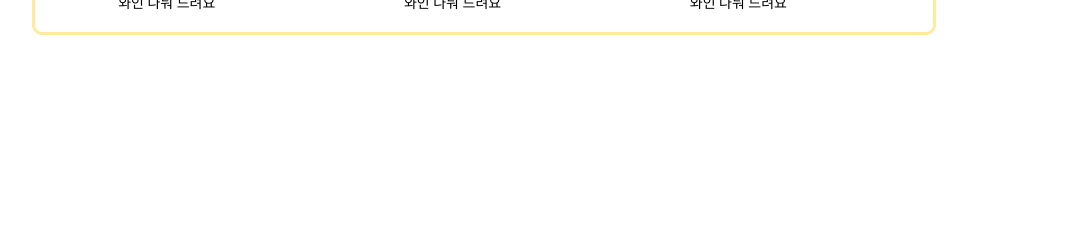
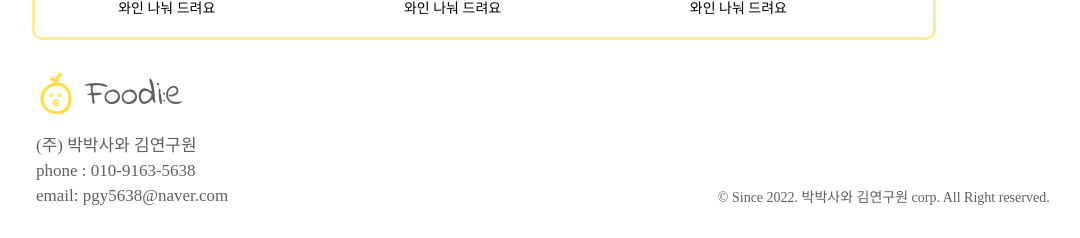
Before and after one commit to delaying/Foodi-e, a React (Create React App) app: page / in a window 1280 px wide. Shown: the part 1381-1619 px from the top of the page, without its empty margins (156-1236 px from the left). Before the commit the page ends 1416 px from the top, so only its background shows below. Built offline with nearby package versions, Linux system fonts and the light colour scheme; a web font is replaced by a local one.

Commit message:
footer 작성

```diff
--- a/src/App.css
+++ b/src/App.css
@@ -269,6 +269,42 @@ nav .nav-img {
     color: #3b3b3b;
 }
 
+/*카테고리 메인화면*/
+
+
+
+
+/*Footer */
+.footer-top{
+    display:flex;
+    margin-left:20px;
+    margin-top:30px;
+
+}
+.footer-top .footer-logo img{
+    width:30px;
+}
+.footer-top .footer-title{
+    font-family: 'Indie Flower', cursive;
+    font-size:25px;
+    margin-left:10px;
+}
+
+.footer-bottom {
+    margin-left:20px;
+    margin-top:10px;
+}
+
+.footer-bottom .footer-info div{
+    font-size:14px;
+    margin-bottom:5px;
+}
+
+.footer-bottom .footer-copyright{
+    margin-top:15px;
+}
+
+
 @media screen and (min-width: 768px){
     /*header*/
     header{
@@ -277,11 +313,15 @@ nav .nav-img {
         justify-content: center;
         height:50px;
         border:none;
-
+        margin-top:20px;
     }
 
     header .title{
         font-size:35px;
+    }
+
+    header .search .search-icon{
+        display:none;
     }
 
     header .header-write-button {
@@ -506,4 +546,39 @@ nav .nav-img {
         display:none;
     }
 
+    /*Footer */
+    .footer-top{
+        display:flex;
+        margin-left:15%;
+        margin-top:30px;
+        color: #606060;
+    }
+    .footer-top .footer-logo img{
+        width:40px;
+    }
+    .footer-top .footer-title{
+        font-family: 'Indie Flower', cursive;
+        font-size:35px;
+        margin-left:10px;
+    }
+
+    .footer-bottom {
+        margin-left:15%;
+        margin-top:10px;
+        margin-bottom:30px;
+        display:flex;
+        color: #606060;
+    }
+
+    .footer-bottom .footer-info div{
+        font-size:17px;
+        margin-bottom:5px;
+    }
+
+    .footer-bottom .footer-copyright{
+        margin-top:55px;
+        margin-left:45%;
+    }
+
+
 }
--- a/src/component/DeskPostComponent.js
+++ b/src/component/DeskPostComponent.js
@@ -4,10 +4,12 @@ import MainImg from "../img/mainimage.svg";
 import {Link} from "react-router-dom";
 import {Header} from "./HeaderComponent";
 import {Nav} from "./NavComponent";
+import Footer from "./FooterComponent";
 
-
+// 카테코리 메인화면
 function DeskPost() {
     return (
+        <>
             <div className="DeskPost">
                 <Header/>
                 <Nav/>
@@ -25,6 +27,9 @@ function DeskPost() {
                 </div>
 
             </div>
+            <Footer/>
+        </>
+
     )
 }
 
--- /dev/null
+++ b/src/component/FooterComponent.js
@@ -0,0 +1,42 @@
+import React from 'react';
+import "../App.css";
+import MainIcon from "../img/mainimage.svg";
+
+
+function Footer() {
+    return (
+        <footer>
+            <div className="footer-top">
+                <div className="footer-logo">
+                    <img src={MainIcon} alt=""/>
+                </div>
+                <div className="footer-title">
+                    Foodi:e
+                </div>
+            </div>
+            <div className="footer-bottom">
+                <div className="footer-info">
+                    <div className="enterprise-name">
+                        (주) 박박사와 김연구원
+                    </div>
+                    <div className="enterprise-contact">
+                        phone : 010-9163-5638
+                    </div>
+                    <div className="enterprise-locate">
+                        email: pgy5638@naver.com
+                    </div>
+
+                </div>
+                <div className="footer-copyright">
+                    <div className="copyright">
+                        &copy; Since 2022. 박박사와 김연구원 corp. All Right reserved.
+                    </div>
+
+                </div>
+            </div>
+
+        </footer>
+    )
+}
+
+export default Footer;
--- a/src/routes/Home.js
+++ b/src/routes/Home.js
@@ -5,6 +5,7 @@ import {ChoiceAddress} from "../component/ChoiceAddressComponent";
 import {LatestPost} from "../component/LatestPostComponent";
 import DeskMainMiddle from "../component/DeskMainMiddleComponent";
 import DeskLatestPost from "../component/DeskLatestPostComponent";
+import Footer from "../component/FooterComponent";
 import React from "react";
 import "../App.css";
 
@@ -31,6 +32,8 @@ function Home() {
 
             <LatestPost/>
             <DeskLatestPost/>
+
+            <Footer/>
         </>
 
     )
--- a/src/routes/login.css
+++ b/src/routes/login.css
@@ -13,6 +13,11 @@
     margin: 100px 10px 10px 50px;
     display: inline;
     font-size: 2.5em;
+}
+.oauth-login {
+    display:flex;
+    flex-direction: column;
+    justify-content:space-around;
 }
 
 .oauth-login .kakao a button{
@@ -76,3 +81,11 @@
 .oauth-login .apple button span{
     margin-right:20px;
 }
+
+@media screen and (min-width: 768px) {
+
+    .oauth-login {
+        margin-left:400px;
+    }
+
+}
```
Lines whose indentation alone changed are shown as unchanged.
